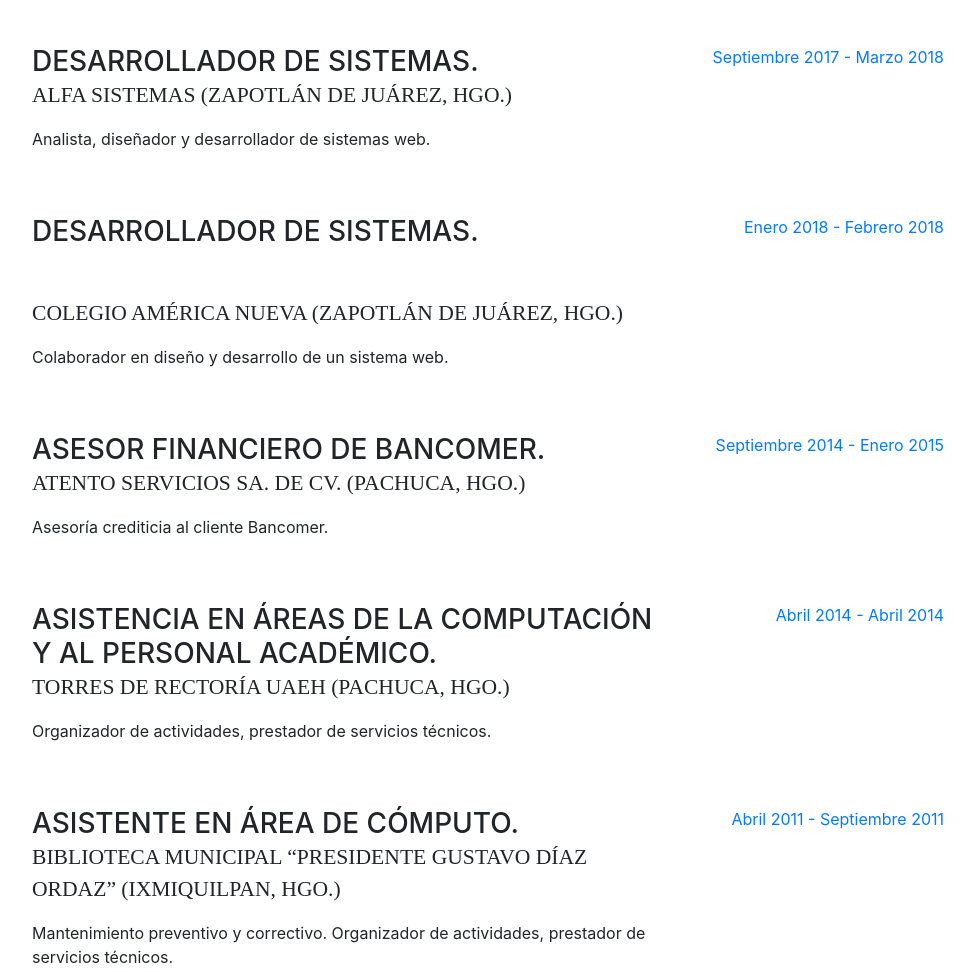
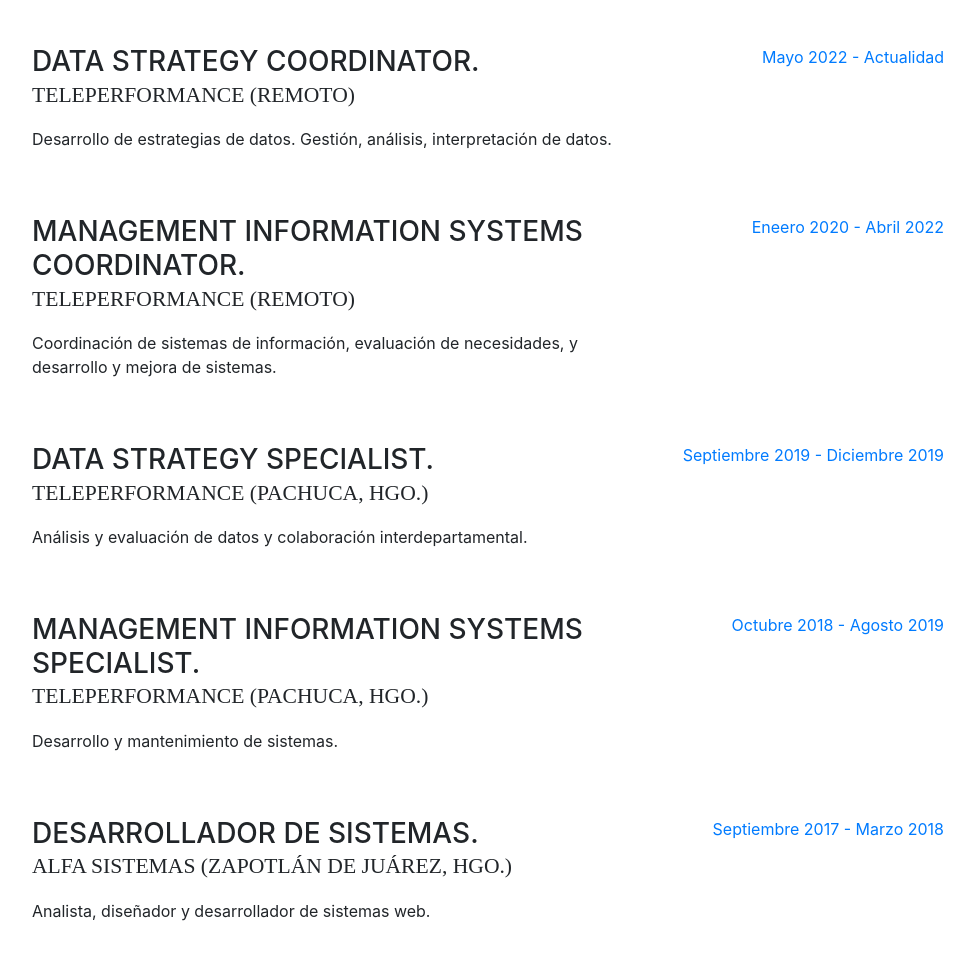
Before and after one commit to gmisael/cv-Misael, a website with bundled scripts: page index.html in a window 1280 px wide. Shown: the part 889-1861 px from the top of the page, without its empty margins (288-1262 px from the left). Built offline with nearby package versions, Linux system fonts and the light colour scheme; a web font is replaced by a local one.

Commit message:
Update index.html

```diff
--- a/index.html
+++ b/index.html
@@ -82,6 +82,60 @@
           <h2 class="mb-5">Experiencia</h2>
 
           <div class="resume-item d-flex flex-column flex-md-row mb-5">
+	    <div class="resume-content mr-auto">
+	      <h3 class="mb-0">Data Strategy Coordinator.</h3>
+	      <div class="subheading mb-3">Teleperformance (Remoto)</div>
+	      <p>
+	        Desarrollo de estrategias de datos. Gestión, análisis, interpretación de datos.
+	      </p>
+	    </div>
+	    <div class="resume-date text-md-right">
+	      <span class="text-primary">Mayo 2022 - Actualidad</span>
+	    </div>
+	  </div>
+
+
+	  <div class="resume-item d-flex flex-column flex-md-row mb-5">
+	    <div class="resume-content mr-auto">
+	      <h3 class="mb-0">Management Information Systems Coordinator.</h3>
+	      <div class="subheading mb-3">Teleperformance (Remoto)</div>
+	      <p>
+	        Coordinación de sistemas de información, evaluación de necesidades, y desarrollo y mejora de sistemas.
+	      </p>
+	    </div>
+	    <div class="resume-date text-md-right">
+	      <span class="text-primary">Eneero 2020 - Abril 2022</span>
+	    </div>
+	  </div>
+
+
+	  <div class="resume-item d-flex flex-column flex-md-row mb-5">
+	    <div class="resume-content mr-auto">
+	      <h3 class="mb-0">Data Strategy Specialist.</h3>
+	      <div class="subheading mb-3">Teleperformance (PACHUCA, HGO.)</div>
+	      <p>
+	        Análisis y evaluación de datos y colaboración interdepartamental.
+	      </p>
+	    </div>
+	    <div class="resume-date text-md-right">
+	      <span class="text-primary">Septiembre 2019 - Diciembre 2019</span>
+	    </div>
+	  </div>
+
+
+	  <div class="resume-item d-flex flex-column flex-md-row mb-5">
+	    <div class="resume-content mr-auto">
+	      <h3 class="mb-0">Management Information Systems Specialist.</h3>
+	      <div class="subheading mb-3">Teleperformance (PACHUCA, HGO.)</div>
+	      <p>
+	        Desarrollo y mantenimiento de sistemas.
+	      </p>
+	    </div>
+	    <div class="resume-date text-md-right">
+	      <span class="text-primary">Octubre 2018 - Agosto 2019</span>
+	    </div>
+	  </div>
+		<div class="resume-item d-flex flex-column flex-md-row mb-5">
             <div class="resume-content mr-auto">
               <h3 class="mb-0">Desarrollador de sistemas.</h3>
               <div class="subheading mb-3">Alfa Sistemas (Zapotlán de Juárez, HGO.)</div>
@@ -240,8 +294,7 @@
         <div class="my-auto">
           <h2 class="mb-5">Intereses</h2>
           <p class="mb-5" align="justify">
-            Además de ser un diseñador y desarrollador de software, en mi tiempo libre disfruto de ser productivo, desde aprender nuevas cosas que pueden ayudarme en mi trabajo hasta de disfrutar una simple tarde realizando algún tipo de manualidad/puzzles.
-            Siempre tratando de ver algún reto que superar y sobretodo aprender...
+		Además de mi pasión por el diseño y desarrollo de software, en mi tiempo libre me gusta mantenerme productivo y buscar oportunidades para aprender cosas nuevas que puedan beneficiar mi trabajo. Disfruto dedicar mis tardes a realizar manualidades y resolver puzzles, ya que encuentro satisfacción en superar desafíos y adquirir conocimientos. Siempre busco nuevos retos que me impulsen a crecer y aprender de manera continua.
           </p>
         </div>
       </section>
```
